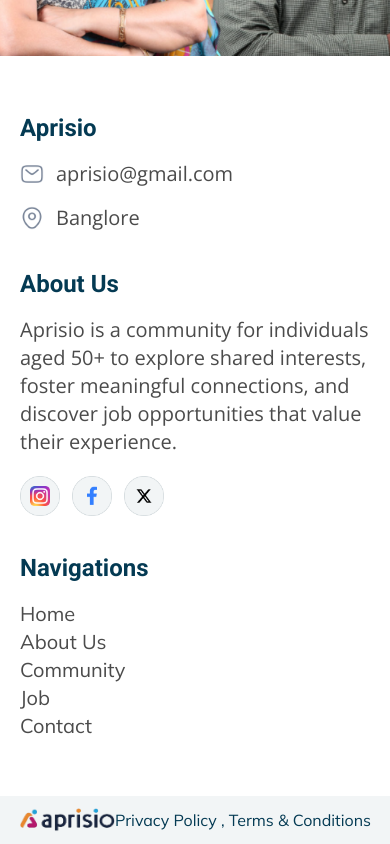
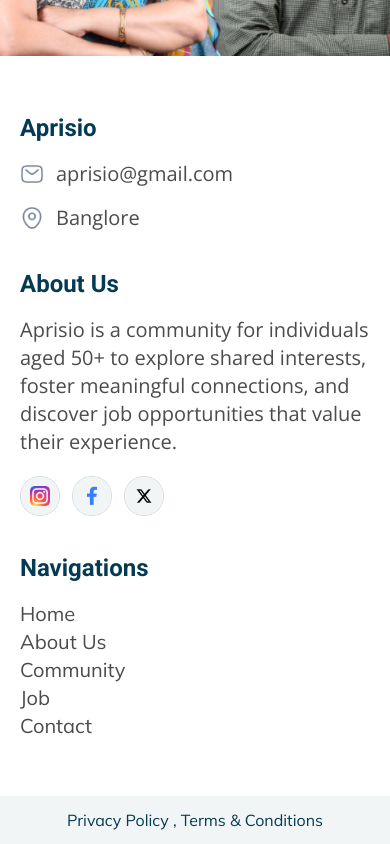
Before and after one commit to sudhan007/Aprisio-prodcution, a Next.js app in the folder client/: page / in a window 390 px wide. Shown: the part 10436-11280 px from the top of the page. Built offline with nearby package versions, Linux system fonts and the light colour scheme.

Commit message:
issue: navbar responsive corrected

```diff
--- a/client/src/components/Footer.tsx
+++ b/client/src/components/Footer.tsx
@@ -67,7 +67,7 @@ export default function Footer() {
             <div className=" font-mulish text-xl bg-[#F2F5F6] text-[#043A53] lg:px-24 lg:py-7 py-3 px-3 flex md:justify-between justify-center  items-center">
                 {/* <p className="md:block hidden">Aprisio</p> */}
                 <div className="">
-                <Image src={logo} className='h-6 w-24 ' alt="logo" />
+                <Image src={logo} className='h-6 md:block hidden  w-24 ' alt="logo" />
                 </div>
                 <p className="md:text-xl text-base ">Privacy Policy , Terms & Conditions</p>
                 <p className="md:block hidden">
--- a/client/src/components/NavBar.tsx
+++ b/client/src/components/NavBar.tsx
@@ -57,7 +57,7 @@ export default function NavBar() {
         <Link href={"/"}>
         <div>
           {/* <h1 className="font-sans text-[#043A53] font-bold text-2xl">Aprisio</h1> */}
-          <Image src={logo} alt='logo' className='h-9 w-32' />
+          <Image src={logo} alt='logo' className='lg:h-9 h-6 lg:w-32 w-24' />
         </div>
         </Link>
 
```
